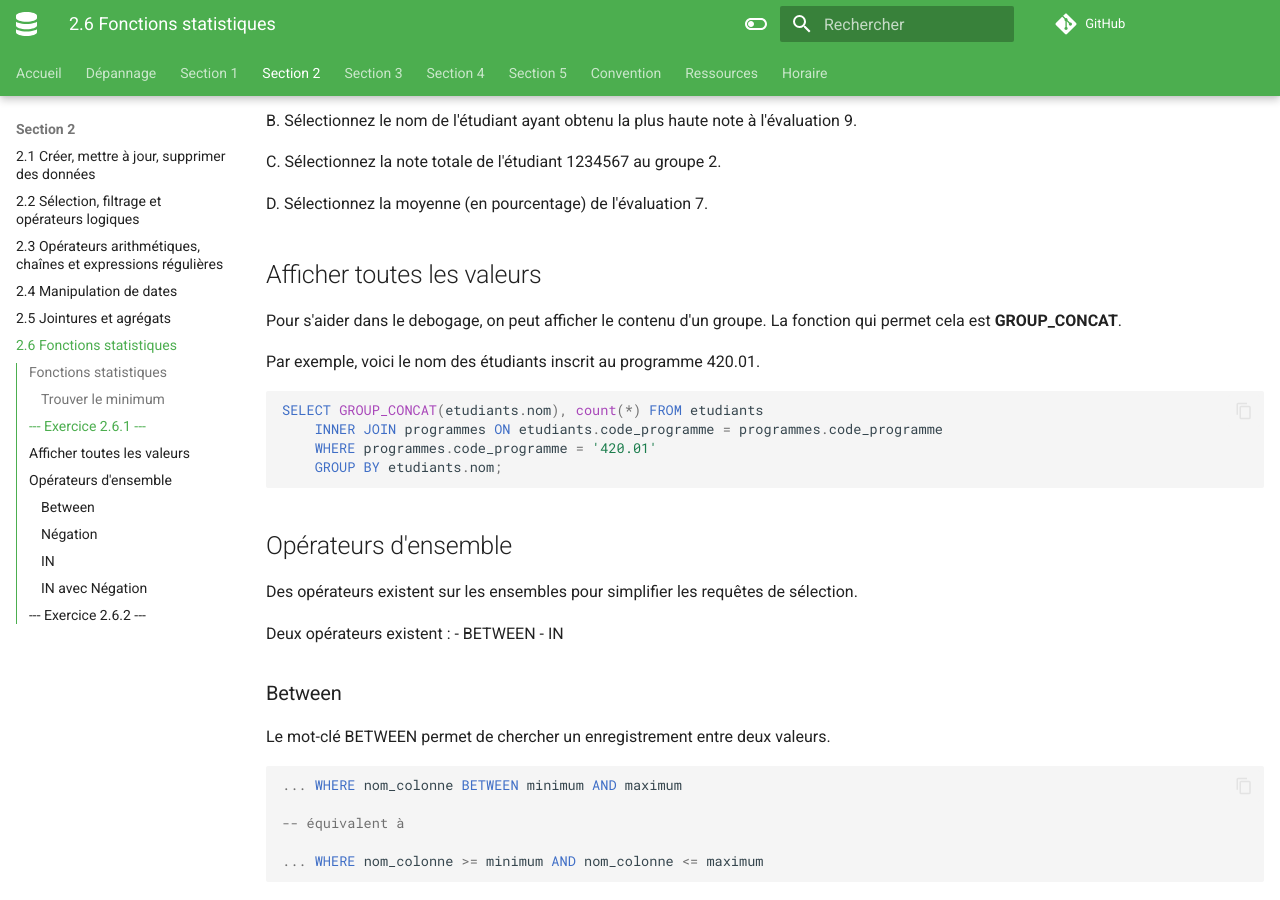
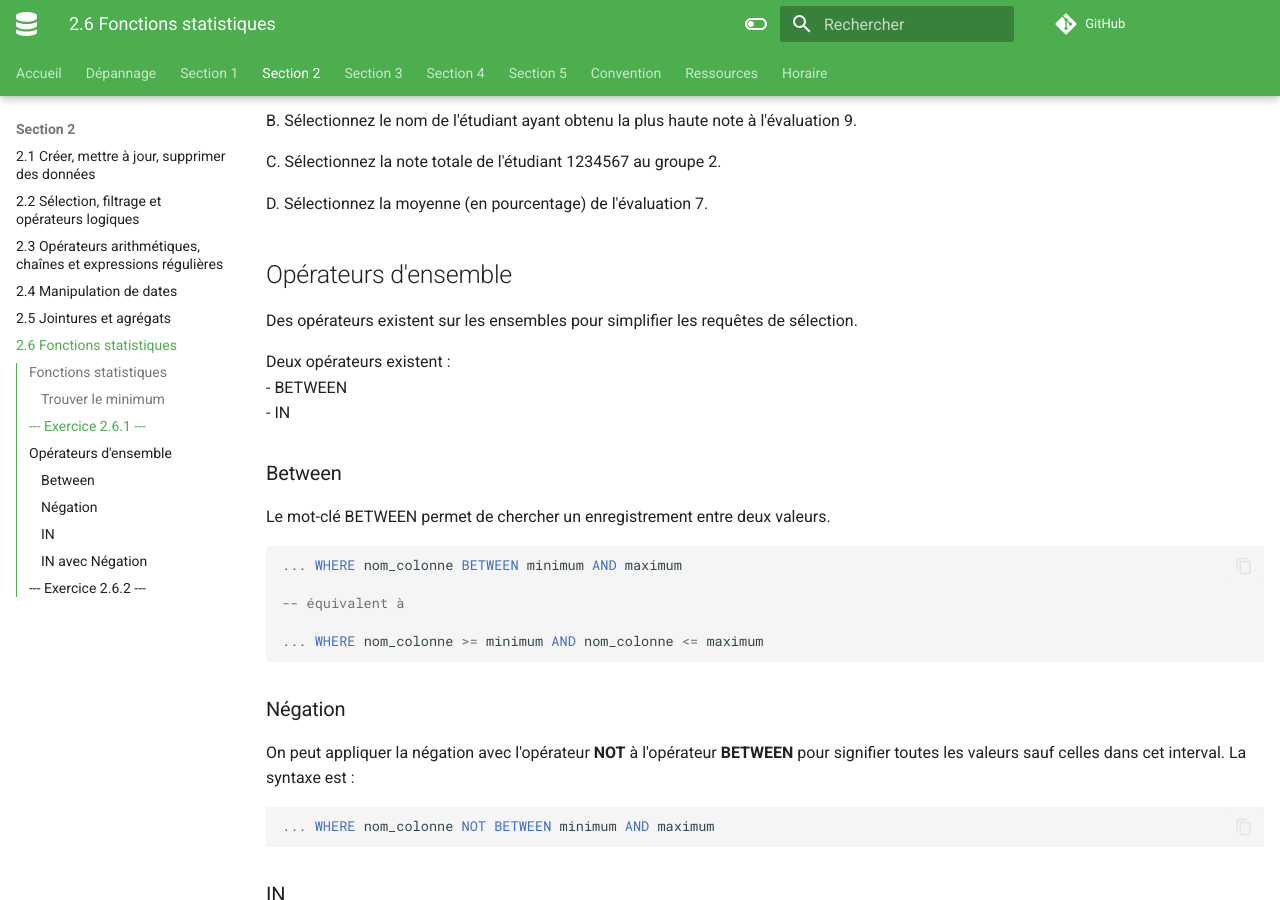
Before and after one commit to cegepvictoetienne/bd1, an MkDocs documentation site: the page built from docs/notes_de_cours/section_2.6.md, in a window 1280 px wide and 900 px high, scrolled down 1116 px. Built offline with MkDocs 1.6.1 and Material for MkDocs 9.7.7, drawn with Linux system fonts in a browser that asks for light colours; comment, search, counter and statistics services are not loaded.

Commit message:
coquille dans 2.6

````diff
--- a/docs/notes_de_cours/section_2.6.md
+++ b/docs/notes_de_cours/section_2.6.md
@@ -41,19 +41,6 @@ B. Sélectionnez le nom de l'étudiant ayant obtenu la plus haute note à l'éva
 C. Sélectionnez la note totale de l'étudiant 1234567 au groupe 2.
 
 D. Sélectionnez la moyenne (en pourcentage) de l'évaluation 7.
-
-## Afficher toutes les valeurs
-
-Pour s'aider dans le debogage, on peut afficher le contenu d'un groupe. La fonction qui permet cela est **GROUP_CONCAT**.
-
-Par exemple, voici le nom des étudiants inscrit au programme 420.01.
-
-```mysql
-SELECT GROUP_CONCAT(etudiants.nom), count(*) FROM etudiants
-    INNER JOIN programmes ON etudiants.code_programme = programmes.code_programme
-    WHERE programmes.code_programme = '420.01'
-    GROUP BY etudiants.nom;
-```
 
 ## Opérateurs d'ensemble
 
````
